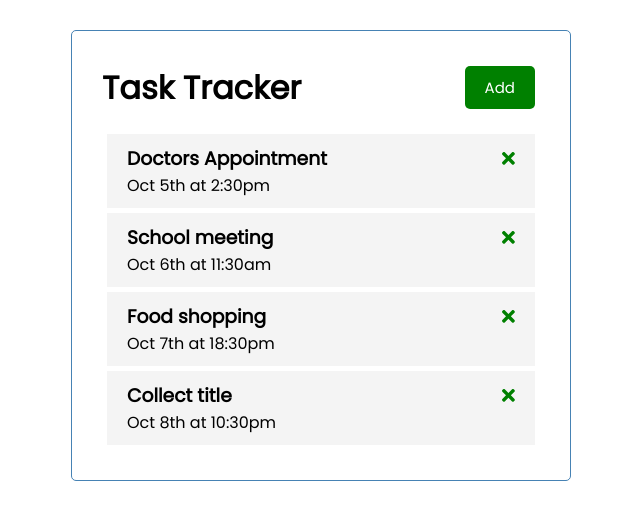
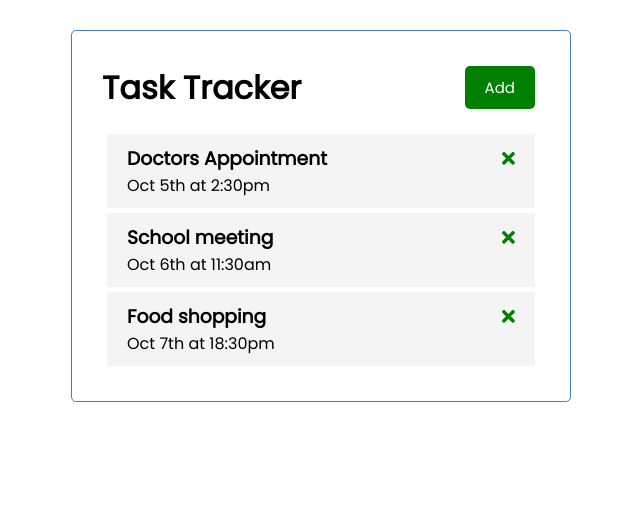
Before and after one commit to iamnachoj/Task-Tracker, an Angular app: page / in a window 1280 px wide. Shown: the top 520 px of the page, without its empty margins (319-959 px from the left). Built offline with nearby package versions, Linux system fonts and the light colour scheme; data requests are answered from the project's data file.

Commit message:
add delete request and incorporate functionality to delete icon

```diff
--- a/db.json
+++ b/db.json
@@ -17,12 +17,6 @@
       "text": "Food shopping",
       "day": "Oct 7th at 18:30pm",
       "reminder": "false"
-    },
-    {
-      "id": "4",
-      "text": "Collect title",
-      "day": "Oct 8th at 10:30pm",
-      "reminder": "true"
     }
   ]
 }
--- a/src/app/components/task-item/task-item.component.html
+++ b/src/app/components/task-item/task-item.component.html
@@ -2,7 +2,7 @@
   <h3>
     {{task.text}}
     <fa-icon
-
+      (click)="onDelete(task)"
       [ngStyle]="{'color': 'green'}"
       [icon]="faTimes">
     </fa-icon>
--- a/src/app/components/task-item/task-item.component.ts
+++ b/src/app/components/task-item/task-item.component.ts
@@ -1,4 +1,4 @@
-import { Component, OnInit, Input } from '@angular/core';
+import { Component, OnInit, Input, Output, EventEmitter } from '@angular/core';
 import {Task} from '../../Task';
 import {faTimes} from '@fortawesome/free-solid-svg-icons';
 
@@ -10,13 +10,14 @@ import {faTimes} from '@fortawesome/free-solid-svg-icons';
 export class TaskItemComponent implements OnInit {
 
   @Input() task!: Task;
+  @Output() onDeleteTask: EventEmitter<Task> = new EventEmitter()
   faTimes = faTimes;
 
   constructor() { }
 
   ngOnInit(): void {
   }
-  // onDelete(task: any) {
-  //   console.log(task)
-  // }
+  onDelete(task: any) {
+    this.onDeleteTask.emit(task);
+  }
 }
--- a/src/app/components/tasks/tasks.component.html
+++ b/src/app/components/tasks/tasks.component.html
@@ -1,4 +1,5 @@
 <app-task-item
+  (onDeleteTask)="deleteTask(task)"
   *ngFor="let task of tasks"
   [task]="task">
 </app-task-item>
--- a/src/app/components/tasks/tasks.component.ts
+++ b/src/app/components/tasks/tasks.component.ts
@@ -15,5 +15,10 @@ export class TasksComponent implements OnInit {
   ngOnInit(): void {
    this.taskService.getTasks().subscribe((tasks) => this.tasks = tasks);
   }
-
+  deleteTask(task: Task) {
+    this.taskService
+     .deleteTask(task)
+     .subscribe(
+       () => (this.tasks = this.tasks.filter((t) => t.id !== task.id)));
+  }
 }
--- a/src/app/services/task.service.ts
+++ b/src/app/services/task.service.ts
@@ -14,4 +14,8 @@ export class TaskService {
   getTasks(): Observable<Task[]> {
     return this.http.get<Task[]>(this.apiUrl)
   }
+  deleteTask(task: Task): Observable<Task> {
+    const url = `${this.apiUrl}/${task.id}`;
+    return this.http.delete<Task>(url)
+  }
 }
```
